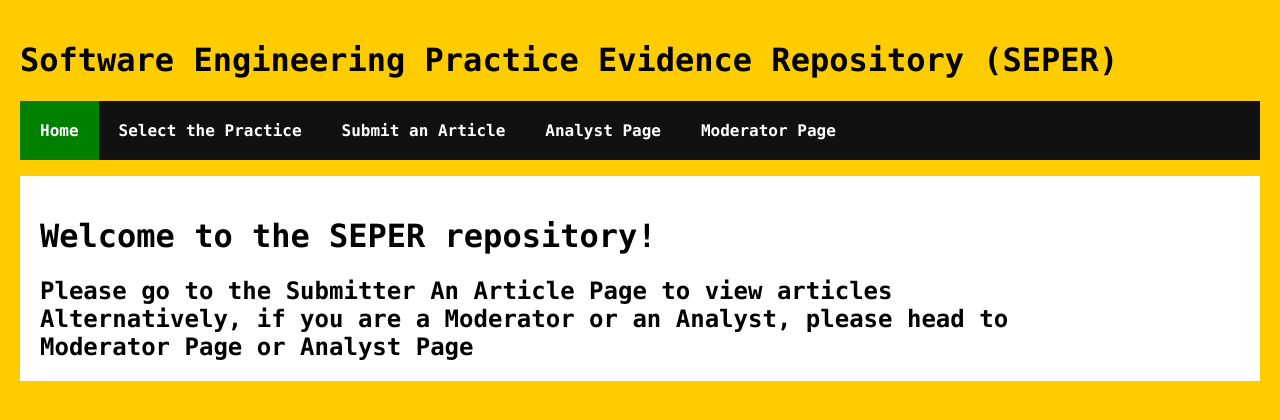
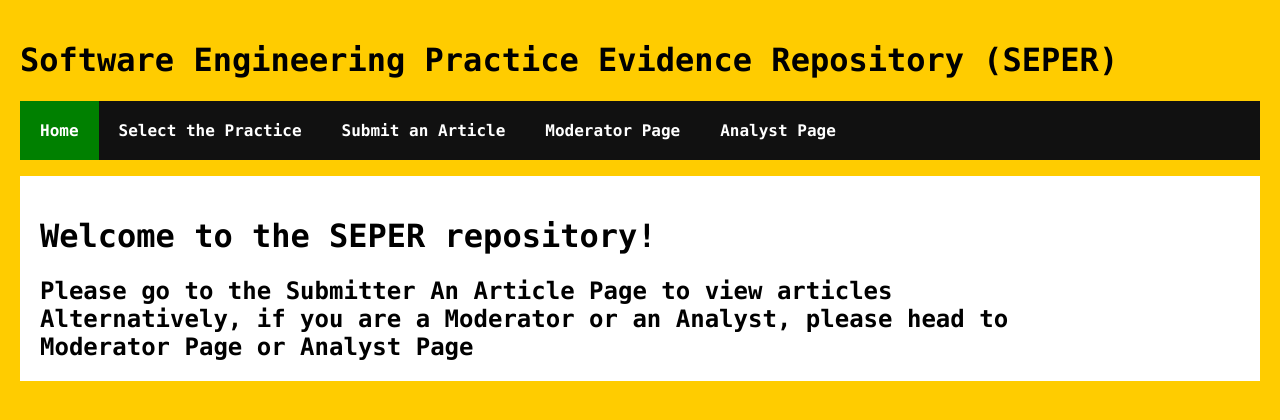
Before and after one commit to R0yJing/CISE_ass1b_Team3, a React (Create React App) app in the folder frontend/: page / in a window 1280 px wide. Shown: the top 420 px of the page. Built offline with nearby package versions, Linux system fonts and the light colour scheme.

Commit message:
Final version

```diff
--- a/frontend/src/App.js
+++ b/frontend/src/App.js
@@ -19,7 +19,6 @@ const App = () => {
       <div>
         <h1>Software Engineering Practice Evidence Repository (SEPER)</h1>
         <ul className="header">
-
           <li>
             <NavLink exact to="/">
               Home
@@ -31,19 +30,20 @@ const App = () => {
           <li>
             <NavLink to="/SubmitArticle">Submit an Article</NavLink>
           </li>
+
           <li>
-            <NavLink to="/AnalystPage">Analyst Page</NavLink>
+            <NavLink to="/AnalystPage"> Moderator Page</NavLink>
           </li>
           <li>
-            <NavLink to="/ModeratorPage"> Moderator Page</NavLink>
+            <NavLink to="/ModeratorPage">Analyst Page</NavLink>
           </li>
         </ul>
         <div className="content">
           <Route exact path="/" component={Home} />
           <Route path="/SEPractice" component={SEPractice} />
           <Route path="/SubmitArticle" component={SubmitArticle} />
-          <Route path="/AnalystPage" component={TableTemplate} />
-          <Route path="/ModeratorPage" component={ModeratorPage} />
+          <Route path="/ModeratorPage" component={TableTemplate} />
+          <Route path="/AnalystPage" component={ModeratorPage} />
         </div>
       </div>
     </Router>
--- a/frontend/src/pages/SE-Practice.js
+++ b/frontend/src/pages/SE-Practice.js
@@ -68,7 +68,8 @@ class SEPractice extends Component {
 
       axios.get(env.url).then(res => {
         console.log(res.data);
-        this.setState({allArticles : res.data})//.filter(item => item["moderated"] && item["analysed"])});
+        this.state.allArticles = res.data.filter(item => item["moderated"] === true && item["analysed"] === true)
+        this.setState({allArticles : this.state.allArticles})//.filter(item => item["moderated"] && item["analysed"])});
         console.log(this.state.allArticles);
 
         console.warn("got all arts");
```
